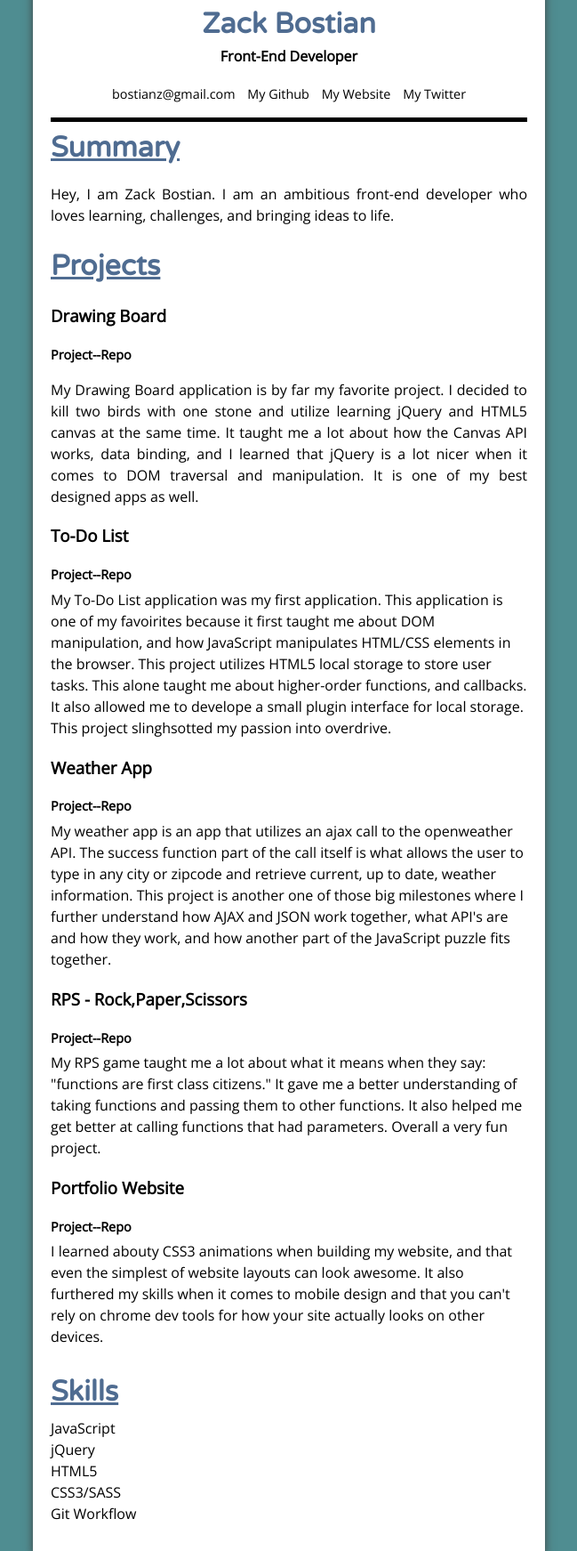
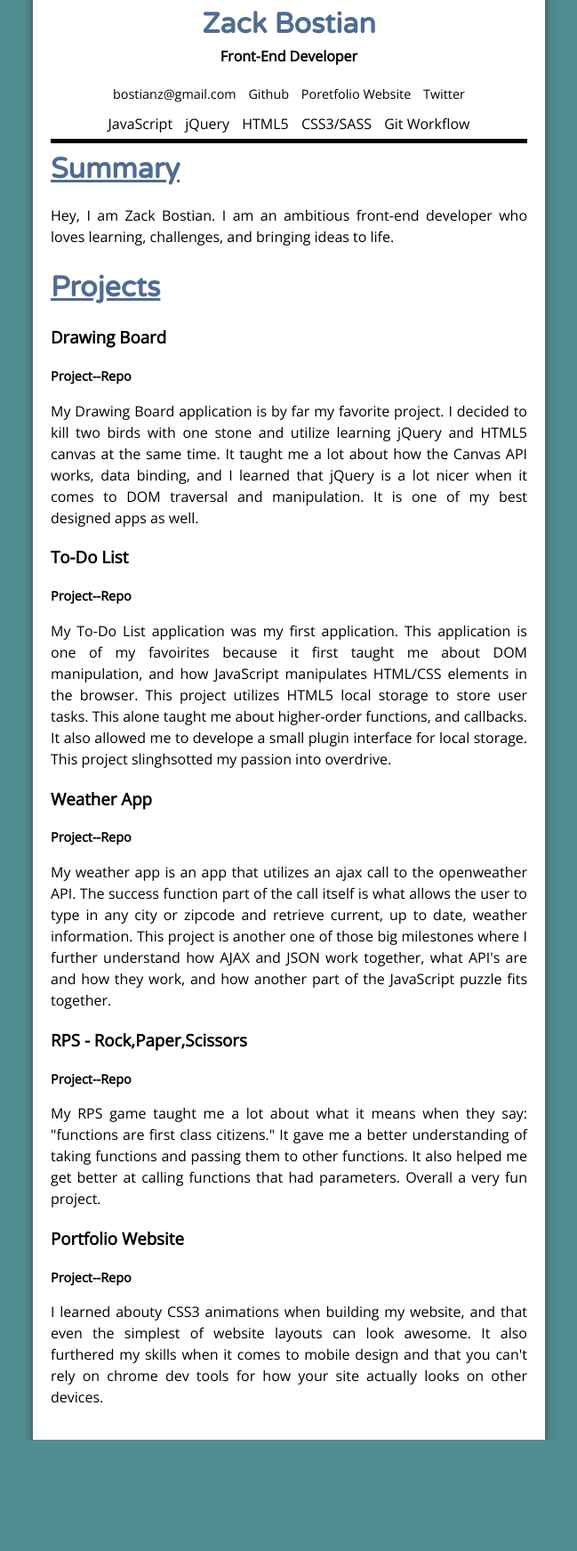
Before and after one commit to laere/Resume, a website: page index.html in a window 1280 px wide. Shown: the part 17-1760 px from the top of the page at 89% size, without its empty margins (315-964 px from the left). After the commit the page ends 1635 px from the top, so only its background shows below. Drawn offline with nearby package versions, Linux system fonts and the light colour scheme; a web font is replaced by a local one.

Commit message:
moved skills below contact info

```diff
--- a/css/main.scss
+++ b/css/main.scss
@@ -69,7 +69,7 @@ a {
   background-color: #fff;
   padding: 20px;
   box-shadow: 0px 5px 10px #444;
-  @media (max-width: 769px) {
+  @media (max-width: 969px) {
     width: 75%;
   }
   @media (max-width: 420px) {
@@ -101,14 +101,21 @@ a {
         }
       }
     }
+    .skills {
+      li {
+        display: inline-block;
+        margin: 0 5px;
+        @media (max-width: 1024px) {
+          display: block;
+          margin: 0;
+        }
+      }
+    }
   }
 
   .proj-links {
     font-size: .9em;
     font-weight: bold;
-    margin-bottom: 5px;
 }
-  .skills {
-    margin: 10px 0;
-  }
+
 }
--- a/index.html
+++ b/index.html
@@ -19,15 +19,21 @@
     <div><h1>Zack Bostian</h1></div>
     <div><span>Front-End Developer</span></div>
     <div class='contact'>
-      <!-- <div><h2>Contact</h2></div> -->
-      <div>
         <ul>
           <li><a href="mailto:bostianz@gmail.com">bostianz@gmail.com</a></li>
-          <li><a href="http://github.com/laere">My Github</a></li>
-          <li><a href="http://zackbostian.com">My Website</a></li>
-          <li><a href="http://twitter.com/laereZB">My Twitter</a></li>
+          <li><a href="http://github.com/laere">Github</a></li>
+          <li><a href="http://zackbostian.com">Poretfolio Website</a></li>
+          <li><a href="http://twitter.com/laereZB">Twitter</a></li>
         </ul>
-      </div>
+    </div>
+    <div class="skills">
+          <ul>
+            <li>JavaScript</li>
+            <li>jQuery</li>
+            <li>HTML5</li>
+            <li>CSS3/SASS</li>
+            <li>Git Workflow</li>
+          </ul>
     </div>
   </header>
 
@@ -56,7 +62,7 @@
         <h3>To-Do List</h3>
         <div class="proj-links">
           <a href="#">Project</a>--<a href="#">Repo</a>
-        </div
+        </div>
         <p>My To-Do List application was my first application. This application is one of my favoirites because it first taught me about DOM manipulation, and how JavaScript manipulates HTML/CSS elements in the browser. This project utilizes HTML5 local storage to store user tasks. This alone taught me about higher-order functions, and callbacks. It also allowed me to develope a small plugin interface for local storage. This project slinghsotted my passion into overdrive.
 </p>
       </div>
@@ -64,14 +70,14 @@
         <h3>Weather App</h3>
         <div class="proj-links">
           <a href="#">Project</a>--<a href="#">Repo</a>
-        </div
+        </div>
         <p>My weather app is an app that utilizes an ajax call to the openweather API. The success function part of the call itself is what allows the user to type in any city or zipcode and retrieve current, up to date, weather information. This project is another one of those big milestones where I further understand how AJAX and JSON work together, what API's are and how they work, and how another part of the JavaScript puzzle fits together. </p>
       </div>
       <div>
         <h3>RPS - Rock,Paper,Scissors</h3>
         <div class="proj-links">
           <a href="#">Project</a>--<a href="#">Repo</a>
-        </div
+        </div>
         <p>My RPS game taught me a lot about what it means when they say: "functions are first class citizens." It gave me a better understanding of taking functions and passing them to other functions. It also helped me get better at calling functions that had parameters. Overall a very fun project.
 </p>
       </div>
@@ -79,33 +85,12 @@
         <h3>Portfolio Website</h3>
         <div class="proj-links">
           <a href="#">Project</a>--<a href="#">Repo</a>
-        </div
+        </div>
         <p>I learned abouty CSS3 animations when building my website, and that even the simplest of website layouts can look awesome. It also furthered my skills when it comes to mobile design and that you can't rely on chrome dev tools for how your site actually looks on other devices.
 </p>
       </div>
     </section>
   </main>
-
-  <!-- CONTACT AND SKILLS -->
-  <section class="contact-skills">
-    <div class='skills'>
-      <div><h2>Skills</h2></div>
-      <div>
-        <ul>
-          <li>JavaScript</li>
-          <li>jQuery</li>
-          <li>HTML5</li>
-          <li>CSS3/SASS</li>
-          <li>Git Workflow</li>
-        </ul>
-      </div>
-    </div>
-  </section>
-
-  <!-- FOOTER -->
-  <!-- <footer class="main-footer">
-    <div><span>&copy; Zack Bostian 2016</span></div>
-  </footer> -->
 </div>
 
 </body>
```
Also changed, not shown: css/main.css, 1 other file.
